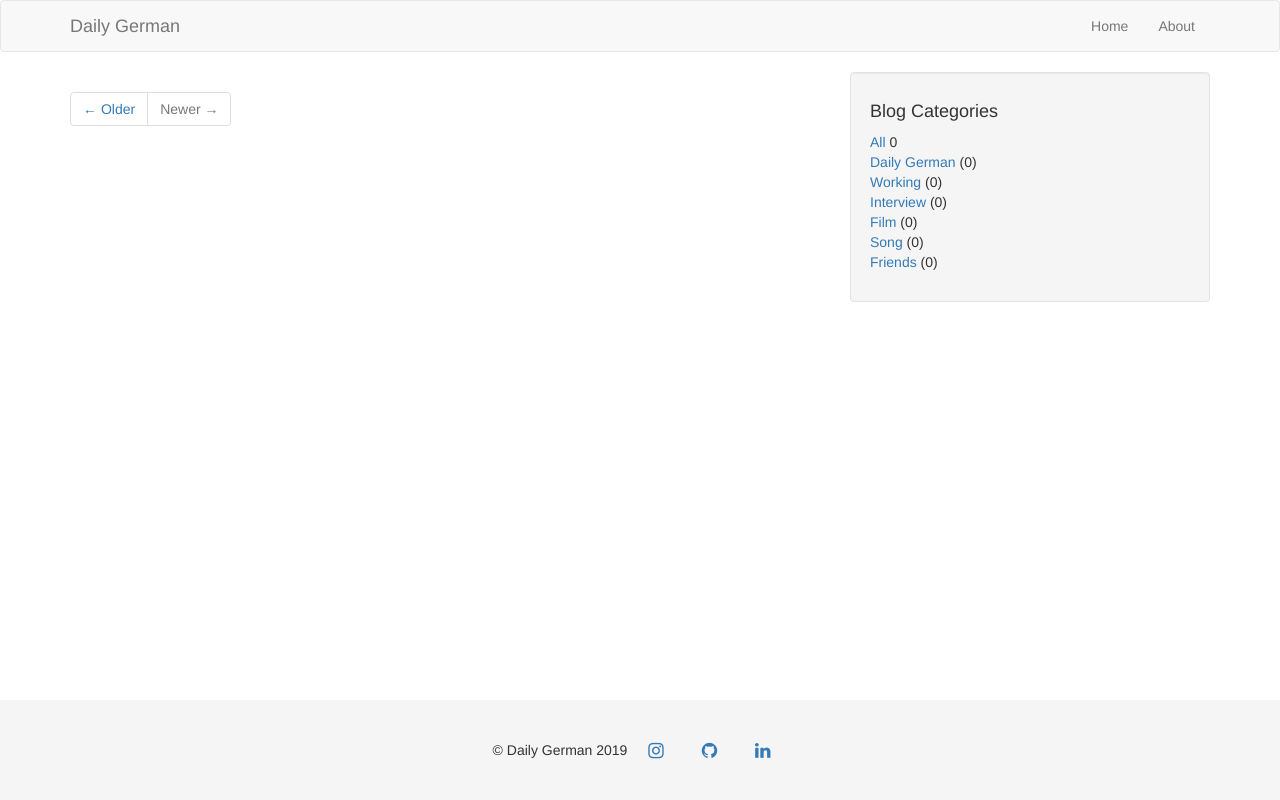
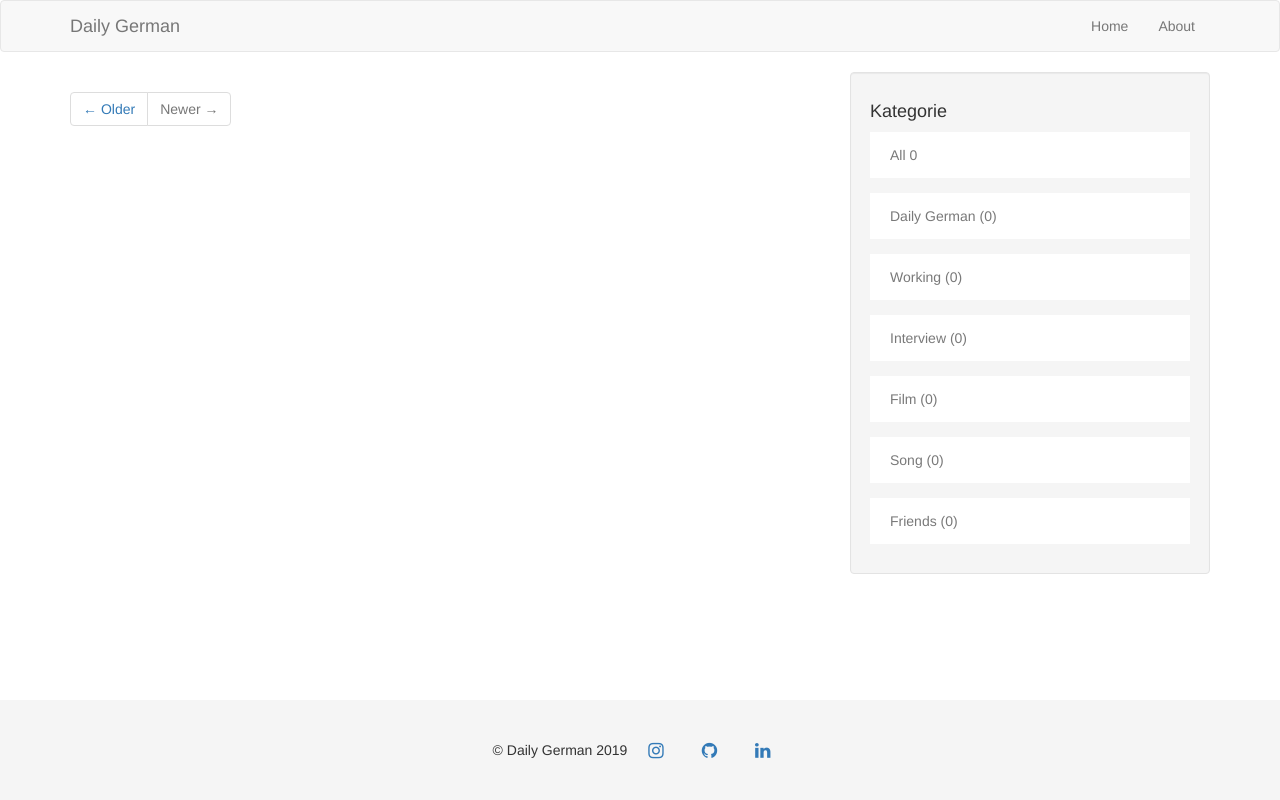
Before and after one commit to dyangcoding/dailyGerman, a Flask app: page / in a window 1280 px wide. Run offline with Flask 2, Linux system fonts and the light colour scheme; data that the repository does not hold is empty; some libraries are stand-ins or nearby versions.

Commit message:
change category layout

```diff
--- /dev/null
+++ b/app/static/css/category.css
@@ -0,0 +1,38 @@
+.cat-list li {
+    padding:13px 20px;
+    background:#ffffff;
+    margin-bottom:15px;
+    -webkit-transition:all 0.3s ease 0s;
+    -moz-transition:all 0.3s ease 0s;
+    -o-transition:all 0.3s ease 0s;
+    transition:all 0.3s ease 0s
+   }
+   .cat-list li:last-child {
+    margin-bottom:0px
+   }
+   .cat-list li p {
+    font-weight:300;
+    font-size:14px;
+    margin-bottom:0px;
+    -webkit-transition:all 0.3s ease 0s;
+    -moz-transition:all 0.3s ease 0s;
+    -o-transition:all 0.3s ease 0s;
+    transition:all 0.3s ease 0s
+   }
+   .cat-list li a {
+    color:#797979;
+    -webkit-transition:all 0.3s ease 0s;
+    -moz-transition:all 0.3s ease 0s;
+    -o-transition:all 0.3s ease 0s;
+    transition:all 0.3s ease 0s
+   }
+   .cat-list li:hover {
+    box-shadow:0px 10px 30px 0px rgba(153,153,153,0.2)
+   }
+   .cat-list li:hover a {
+    text-decoration: none;
+    color: #74B1FF
+   }
+   .cat-list li:hover p {
+    color:#74B1FF
+   }
--- a/app/templates/_post.html
+++ b/app/templates/_post.html
@@ -2,7 +2,7 @@
     <a href="{{ url_for('main.showPost', post_id=post.id) }}">{{post.title}}</a>
 </h2>
 <p><span class="glyphicon glyphicon-time"></span>
-    Posted by Daily German on {{ moment(post.timestamp).format('LL') }}
+    Daily German {{ moment(post.timestamp).format('LL') }}
 </p>
 {% if post.video_id %}
     <div class="embed-responsive embed-responsive-16by9">
--- a/app/templates/home.html
+++ b/app/templates/home.html
@@ -1,4 +1,11 @@
 {% extends "base.html" %}
+
+{% block styles %}
+    {{ super() }}
+    <!-- Custom sticky footer stlylesheet -->
+    <link type="text/css" rel="stylesheet" href="{{url_for('static', filename='css/category.css')}}" />
+{% endblock %}
+
 {% block app_content %}
     <div class="row">
       <div class="col-md-8">
@@ -19,30 +26,38 @@
 
       <div class="col-md-4 position-top">
           <div class="well">
-              <h4>Blog Categories</h4>
+              <h4>Kategorie</h4>
               <div class="row">
-                  <div class="col-lg-6">
-                      <ul class="list-unstyled">
-                              <li><a href="{{url_for('main.home')}}">All</a>
-                              {% if allPosts %} ({{allPosts|length}}) {% else %} 0 {% endif %}
+                  <div class="col-lg-12">
+                      <ul class="list-unstyled cat-list">
+                              <li>
+                                  <a class="d-flex justify-content-center" href="{{url_for('main.home')}}">
+                                  All {% if allPosts %} ({{allPosts|length}}) {% else %} 0 {% endif %}
+                                  </a>
                               </li>
-                              <li><a href="{{url_for('main.dailyGerman')}}">Daily German</a>
-                              ({{ allPosts | selectattr('categorie', 'equalto','DailyGerman') | list | length}})
+                              <li><a class="d-flex justify-content-center" href="{{url_for('main.dailyGerman')}}">
+                                  Daily German ({{ allPosts | selectattr('categorie', 'equalto','DailyGerman') | list | length}})
+                                  </a>
                               </li>
-                              <li><a href="{{url_for('main.working')}}">Working</a>
-                              ({{ allPosts | selectattr('categorie', 'equalto','Working') | list | length}})
+                              <li><a class="d-flex justify-content-center" href="{{url_for('main.working')}}">
+                                  Working ({{ allPosts | selectattr('categorie', 'equalto','Working') | list | length}})
+                                  </a>
                               </li>
-                              <li><a href="{{url_for('main.interview')}}">Interview</a>
-                              ({{ allPosts | selectattr('categorie', 'equalto','Interview') | list | length}})
+                              <li><a class="d-flex justify-content-center" href="{{url_for('main.interview')}}">
+                                  Interview ({{ allPosts | selectattr('categorie', 'equalto','Interview') | list | length}})
+                                  </a>
                               </li>
-                              <li><a href="{{url_for('main.film')}}">Film</a>
-                              ({{ allPosts | selectattr('categorie', 'equalto','Film') | list | length}})
+                              <li><a class="d-flex justify-content-center" href="{{url_for('main.film')}}">
+                                  Film ({{ allPosts | selectattr('categorie', 'equalto','Film') | list | length}})
+                                  </a>
                               </li>
-                              <li><a href="{{url_for('main.song')}}">Song</a>
-                              ({{ allPosts | selectattr('categorie', 'equalto','Song') | list | length}})
+                              <li><a class="d-flex justify-content-center" href="{{url_for('main.song')}}">
+                                  Song ({{ allPosts | selectattr('categorie', 'equalto','Song') | list | length}})
+                                  </a>
                               </li>
-                              <li><a href="{{url_for('main.friends')}}">Friends</a>
-                              ({{ allPosts | selectattr('categorie', 'equalto','Friends') | list | length}})
+                              <li><a class="d-flex justify-content-center" href="{{url_for('main.friends')}}">
+                                  Friends ({{ allPosts | selectattr('categorie', 'equalto','Friends') | list | length}})
+                                  </a>
                               </li>
                       </ul>
                   </div>
--- a/app/templates/post_detail.html
+++ b/app/templates/post_detail.html
@@ -19,7 +19,7 @@
             {{post.title}}
         </h2>
         <p><span class="glyphicon glyphicon-time"></span>
-            Posted by Daily German on {{ moment(post.timestamp).format('LL') }}
+            Daily German {{ moment(post.timestamp).format('LL') }}
         </p>
         {% if post.video_id %}
         <div class="embed-responsive embed-responsive-16by9">
```
